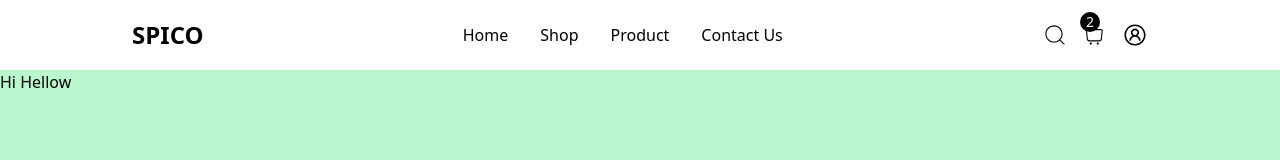
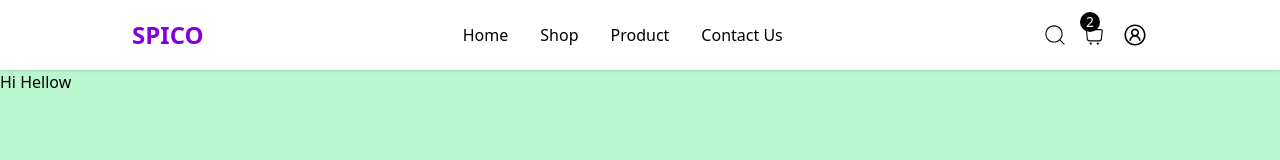
Before and after one commit to athulcoder/404WEAR, a Next.js app: page / in a window 1280 px wide. Shown: the top 160 px of the page. Built offline with nearby package versions, Linux system fonts and the light colour scheme.

Commit message:
sub nav ok

```diff
--- a/components/Navbar.jsx
+++ b/components/Navbar.jsx
@@ -1,16 +1,25 @@
 import { centerNav, endNav } from '@/constants/navItems'
 import Link from 'next/link'
 import React from 'react'
+import { IoLogoSkype } from "react-icons/io5";
 
 const Navbar = () => {
   return (
-    <header className='flex absolute bg-white w-full h-[70px]  top-0 fixed min-lg:px-[120px]'>
-        <nav className='flex justify-between items-center px-3 w-full'>
-            <h1 className='font-bold uppercase text-2xl'>
-                Spico
-            </h1>
+    <header className='flex flex-col absolute bg-white w-full h-[70px]  top-0 fixed min-lg:px-[120px] shadow'>
+        <nav className='flex justify-between items-center px-3 w-full border-b-[1] border-gray-300'>
+
+            <div className='flex justify-center items-center gap-1 '>
+
+                <IoLogoSkype size={26} className='text-purple-900 cursor-pointer min-md:hidden '/>
+
+                    <h1 className='font-extrabold uppercase text-2xl text-purple-700'>
+                        Spico
+                    </h1>
+            </div>
 
 
+
+    {/* MIDDLE NAV */}
             <ul className='flex gap-8 items-center justify-end max-md:hidden font-light '>
 
                 {centerNav.map(({url,label,icon:Icon})=>{
@@ -43,6 +52,22 @@ const Navbar = () => {
 
 
         </nav>
+
+
+        <div className='w-full h-[30px] bg-white flex min-md:hidden'>
+              <ul className='flex gap-5 items-center w-full  justify-center font-light '>
+
+                {centerNav.map(({url,label,icon:Icon})=>{
+                    return(
+                        <li key={label} className='flex gap-2 justify-center items-center'>
+                            <Icon/>
+                            <Link href={url}> {label}
+                            </Link>
+                        </li>
+                    )
+                })}
+            </ul>
+        </div>
     </header>
   )
 }
```
